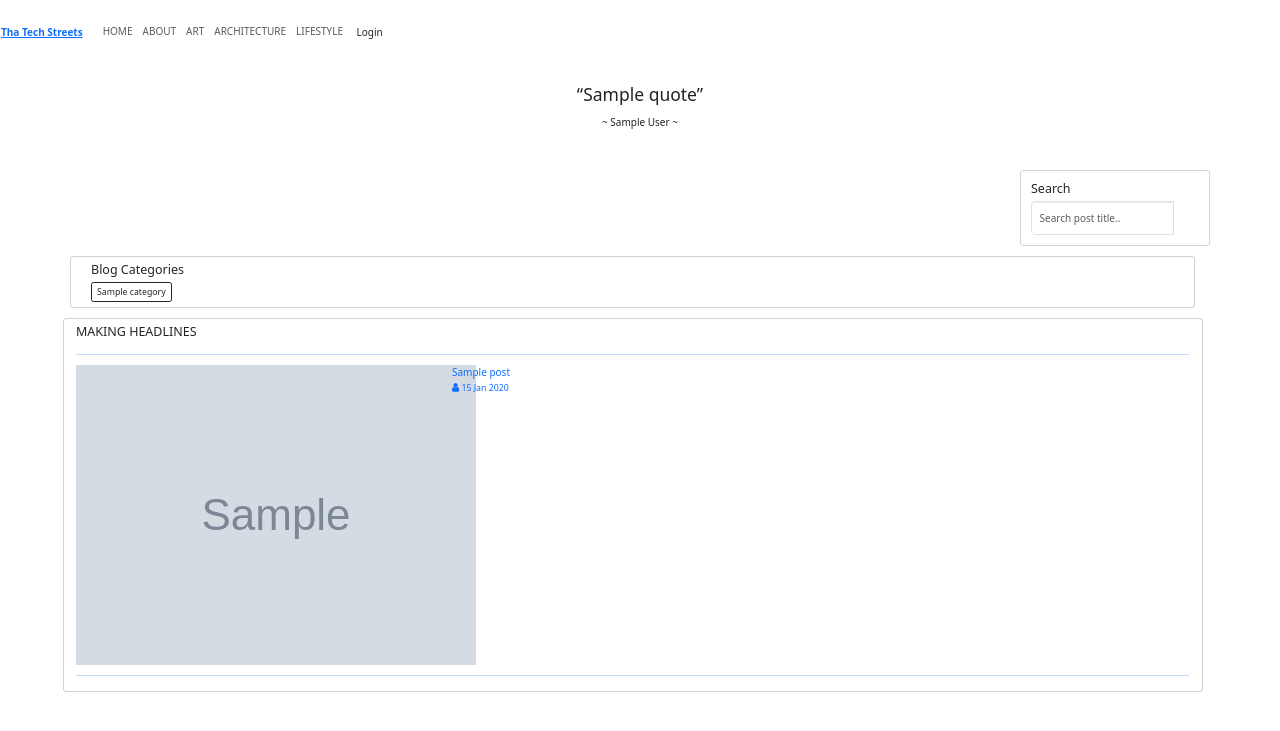
After one commit to oyesa/BlogIp, a Flask app: template app/templates/index.html in a window 1280 px wide. The commit adds this page. Shown: the top 731 px of the page. Run offline with Flask 2, Linux system fonts and the light colour scheme; tables that the repository leaves empty hold one stand-in row (values such as "Sample post"); the template is opened without the code that fills it: values that come from a table or form of the project are taken from there, most other values are stand-ins (such as "Sample title", 1, 10 or a date in 2020); grey boxes marked "Sample" are stand-in pictures; some libraries are stand-ins or nearby versions.

Commit message:
update index.html template

```diff
--- a/app/request.py
+++ b/app/request.py
@@ -1,8 +1,8 @@
-import request
+import requests
 
-# function to get quote from API
+# function to get quote from quoteAPI
 def get_quotes():
-    response = request.get('http://quotes.stormconsultancy.co.uk/random.json')
+    response = requests.get('http://quotes.stormconsultancy.co.uk/random.json')
     if response.status_code == 200:
         quote = response.json()
         return quote
--- /dev/null
+++ b/app/templates/index.html
@@ -0,0 +1,92 @@
+{% extends "base.html" %}
+{% import 'macros.html' as macro%}
+
+{% block content %}
+<!-- homepage-content -->
+<section class="homepage">
+  <div class="home">
+      <div class="container">
+          <div class="row">
+              <div class="col-md-2"></div>
+              <div class="col-md-8 text-center">
+                  <div class="homepage-content">
+                      <h3><q>{{ quote.quote }}</q></h3>
+                      <p class="author mt-3">~ {{ quote.author }} ~</p>
+                  </div>
+              </div>
+              <div class="col-md-2"></div>
+          </div>
+      </div>
+  </div>
+</section>
+
+<!-- display blogposts -->
+<section>
+  <div class="container mt-5">
+    <div class="row">
+        <div class="col-md-10">
+            <div class="row">
+                {{ macro.displayPosts(posts) }}
+            </div>
+        </div>
+        <div class="col-md-2">
+          <div class="row">
+              <div class="card p-3 col-md-12">
+                  <h5>Search</h5>
+                  <form action="{{ url_for('main.search')}}" class="search">
+                      <div class="input-group">
+                          <input type="text" class="form-control" placeholder="Search post title.." name="query">
+                          <div class="input-group-append">
+                              <button class="btn" type="submit"><i class="fa fa-search text-white"></i></button>
+                          </div>
+                      </div>
+                  </form>
+              </div>
+          </div>
+        </div>
+        <div class="row mt-3">
+          <div class="card p-2">
+              <div class="col-md-12 categories">
+                  <h5>Blog Categories</h5>
+                  {% for category in categories %}
+                  <a class="btn btn-sm btn-outline-dark"
+                      href="{{ url_for('main.filter_posts',id=category.id) }}">{{ category.name }}</a>
+                  {% endfor %}
+              </div>
+          </div>
+      </div>
+      <div class="card p-2 row mt-3 tops">
+
+        <h5>MAKING HEADLINES</h5>
+
+        {% for post in latest_posts %}
+        <a href="{{ url_for('main.single_post',id=post.id)}}">
+            <hr>
+            <div class="row">
+                <div class="col-md-4">
+                    {% if post.image_path %}
+                    <img src="{{ post.image_path }}" alt="{{ post.title }}" class="side-post-image">
+                    {% else %}
+                    <img src="https://unsplash.com/photos/zZPeoLxLRyM"
+                        alt="{{ post.title }}" class="side-post-image">
+                    {% endif %}
+                </div>
+                <div class="col-md-8">
+                    <p>
+                        {{ post.title }}
+                        <br>
+                        <small>
+                            <span><i class="fa fa-user" style="font-size: 10px;"></i> {{post.created_at.strftime('%d %b %Y') }}</span>
+                        </small>
+                    </p>
+                </div>
+            </div>
+            <hr>
+        </a>
+        {% endfor %}
+    </div>
+
+
+</section>
+
+{% endblock %}
--- a/app/templates/navbar.html
+++ b/app/templates/navbar.html
@@ -18,7 +18,7 @@
         </li>
         <li class="nav-item active">
           <a class="nav-link" href="{{ url_for('main.filter_posts',id=2) }}" id="navbarDropdownMenuLink">
-            FASHION
+            ART
           </a>
         </li>
         <li class="nav-item active">
@@ -40,21 +40,11 @@
             </li>
             {% else %}
             <li class="nav-item">
-              <a class="btn color-primary" href="{{ url_for('auth.login')}}">sign in</a>
+              <a class="btn color-primary" href="{{ url_for('auth.login')}}">Login</a>
             </li>
           {% endif %}
       </ul>
     </div>
   </nav>
 </section>
-
-    <!--mid-section landing page-->
-
-    <div class="text-box">
-      <h1><strong>THA TECH STREETS</strong></h1>
-      <P>There is a whole mountain of information out there about whats happening in the technology world, but, you want the <br>information tailored to bits and tweets right.
-        Tha Tech Streets blog is here to break it down for you <br> come along!.
-      </P>
-      <a href="{{ url_for('main.filter_posts',id=1) }}" class="hero-btn" id="landing-pg">Learn More</a>
-    </div>
   </section>
```
Also changed, not shown: app/templates/add.html (deleted), app/templates/search.html (added), app/templates/single_post.html (added).
